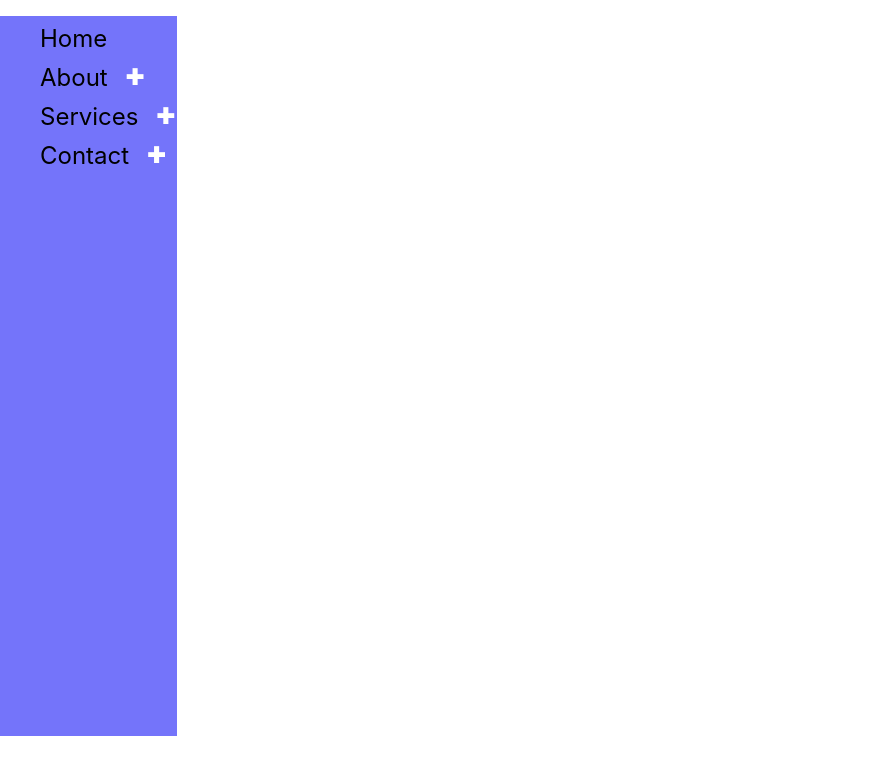
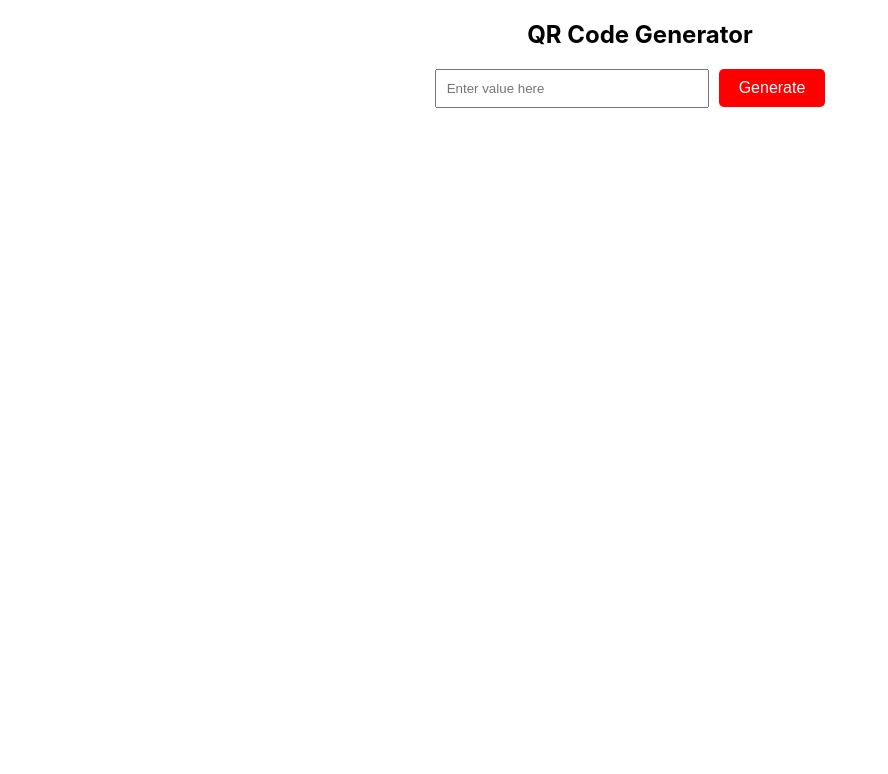
Before and after one commit to Abhishek-soni6904/React-Projects, a React (Create React App) app: page / in a window 1280 px wide. Shown: the top 774 px of the page, without its empty margins (0-888 px from the left). Built offline with nearby package versions, Linux system fonts and the light colour scheme.

Commit message:
added qr code generator

```diff
--- a/package.json
+++ b/package.json
@@ -10,6 +10,7 @@
     "react": "^19.0.0",
     "react-dom": "^19.0.0",
     "react-icons": "^5.5.0",
+    "react-qr-code": "^2.0.15",
     "react-scripts": "5.0.1",
     "web-vitals": "^2.1.4"
   },
--- a/src/App.js
+++ b/src/App.js
@@ -4,7 +4,8 @@ import './App.css';
 // import StarRating from './components/StarRating/StarRating';
 // import Slider from './Slider/Slider';
 // import LoadMoreData from './components/Load_More_Data/LoadMoreData';
-import NestedMenu from './components/NestedMenu/NestedMenu';
+// import NestedMenu from './components/NestedMenu/NestedMenu';
+import QrCodeGenerator from './components/QrCodeGenerator/QrCodeGenerator';
 function App() {
   return (
     <div className="App">
@@ -13,7 +14,8 @@ function App() {
     <StarRating noOfStars={10}/>
     <Slider url="https://picsum.photos/v2/list" page="1" limit="15 "/>
     <LoadMoreData/> */}
-    <NestedMenu/>
+    {/* <NestedMenu/> */}
+    <QrCodeGenerator/>
     </div>
   );
 }
--- /dev/null
+++ b/src/components/QrCodeGenerator/QrCodeGenerator.jsx
@@ -0,0 +1,30 @@
+import React, { useState } from 'react';
+import QRCode from 'react-qr-code';
+
+export default function QrCodeGenerator() {
+  const [QRvalue, setQRValue] = useState('');
+  const [inputValue, setInputValue] = useState('');
+
+  return (
+    <div id="QrCodeGenerator">
+      <h2>QR Code Generator</h2>
+      <div style={{marginBottom:"50px"}}>
+        <input style={{ marginRight: "10px",padding:"10px",width:"250px" }}
+          type="text"
+          placeholder="Enter value here"
+          value={inputValue}
+          onChange={(e) => setInputValue(e.target.value)}
+        />
+        <button
+          onClick={() => setQRValue(inputValue)}
+          disabled={!inputValue.trim()} // Disables button if input is empty
+        >
+          Generate
+        </button>
+      </div>
+      <div>
+        {QRvalue && <QRCode id="QRCode" value={QRvalue} size={400}/>}
+      </div>
+    </div>
+  );
+}
```
Also changed, not shown: 1 other file (tests, documents, lock files or other folders).
